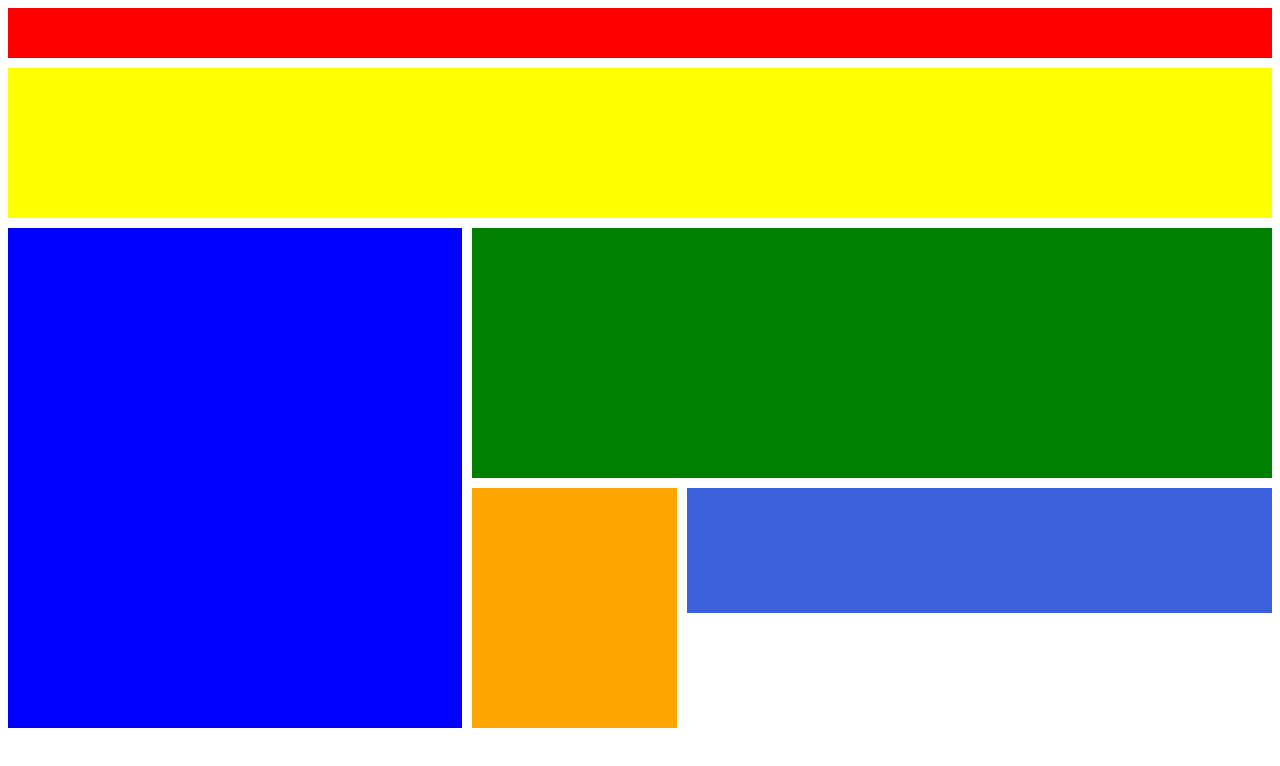
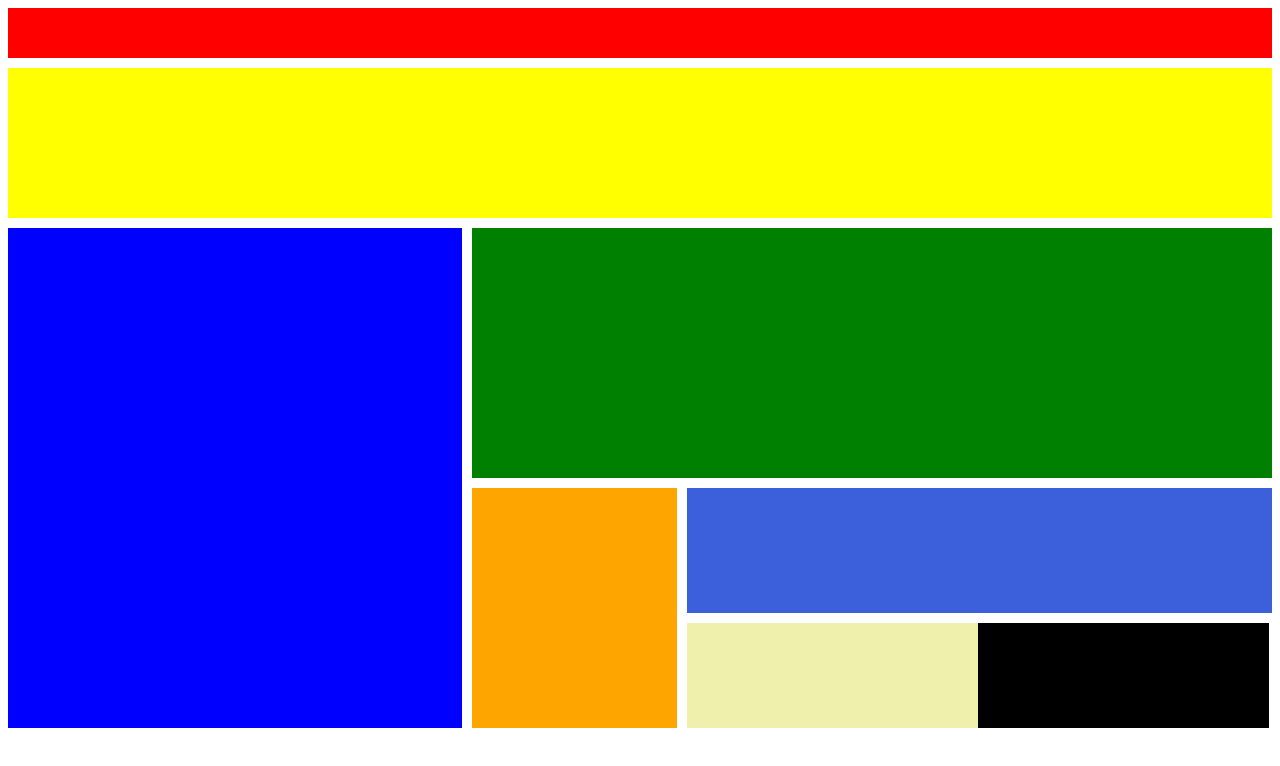
Before and after one commit to guillaume442/Exo-CSS, a plain HTML site: page index.html in a window 1280 px wide. Drawn offline with Linux system fonts and the light colour scheme.

Commit message:
MAJ FINAL

```diff
--- a/style.css
+++ b/style.css
@@ -69,12 +69,12 @@
     background-color: rgb(240, 240, 173);
     height: 105px;
     margin-top: 10px;
-    width: 291,2px;
+    width: 291.2px;
 }
 
 #noir {
     background-color: black;
     height: 105px;
     margin-top: 10px;
-    width: 291,2px;
+    width: 291.2px;
 }
```
